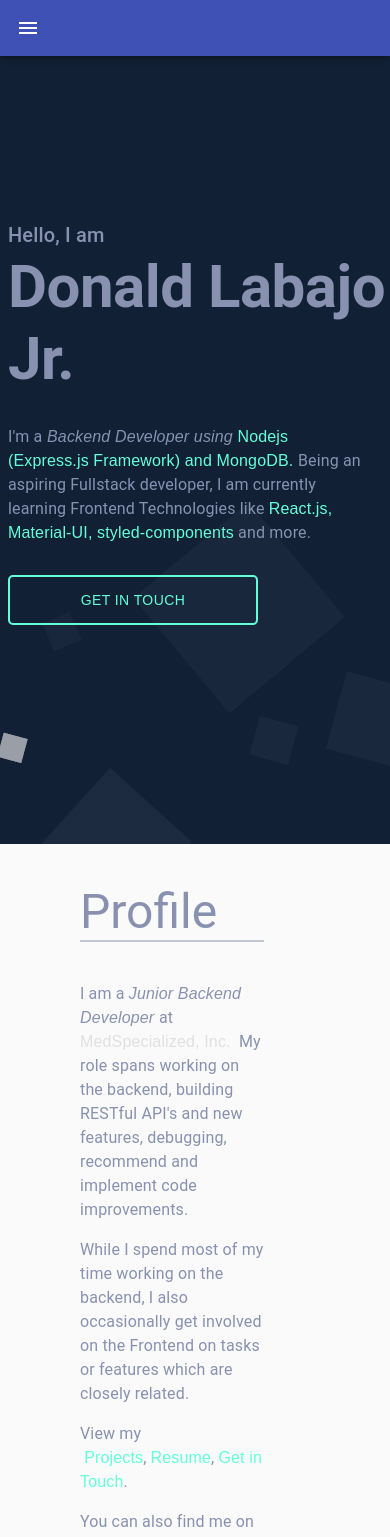
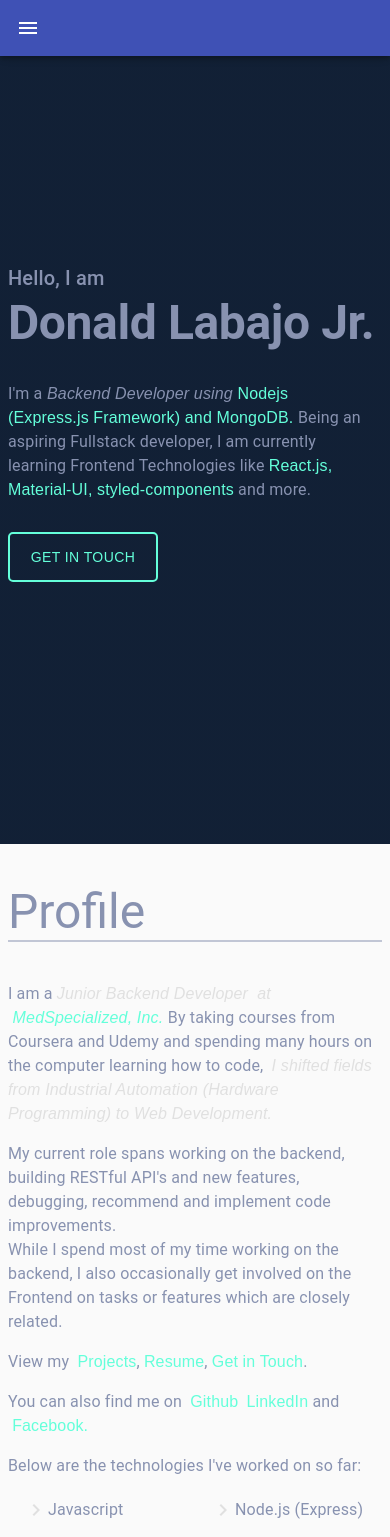
Before and after one commit to ecedonaldlabajojr/donald-jr-react-site, a React (Create React App) app: page / in a window 390 px wide. Shown: the top 1537 px of the page. Built offline with nearby package versions, Linux system fonts and the light colour scheme.

Commit message:
added media queries on welcome and profile section, styling and debug

```diff
--- a/src/components/Content.js
+++ b/src/components/Content.js
@@ -61,6 +61,10 @@ const useStyles = makeStyles((theme) => ({
     toolbar: theme.mixins.toolbar,
     drawerPaper: {
         width: drawerWidth,
+        [theme.breakpoints.down('xs')]: {
+            width: "100%",
+            flexShrink: 0,
+        },
         background: '#0a192f',
     },
     content: {
@@ -123,6 +127,9 @@ function ResponsiveDrawer(props) {
                     </ListItem>
                 ))}
             </List>
+            <Box display="flex" justifyContent="center">
+                <Button className={classes.btn} mx="2px" component="a" href="/Donald Labajo Jr. CV - BackEnd Developer.pdf" target="_blank"><IconButton><LaunchIcon className={classes.btnIcon} /></IconButton>RESUME</Button>
+            </Box>
         </div>
     );
 
@@ -163,15 +170,11 @@ function ResponsiveDrawer(props) {
                         }}
                     >
                         {drawer}
-                        <Button className={classes.btn}>Get in Touch</Button>
                     </Drawer>
                 </Hidden>
                 <Hidden smDown implementation="css">
                     <Drawer classes={{ paper: classes.drawerPaper }} variant="permanent" open>
                         {drawer}
-                        <Box display="flex" justifyContent="center">
-                            <Button className={classes.btn} mx="2px" component="a" href="/Donald Labajo Jr. CV - BackEnd Developer.pdf" target="_blank"><IconButton><LaunchIcon className={classes.btnIcon} /></IconButton>RESUME</Button>
-                        </Box>
                     </Drawer>
                 </Hidden>
             </nav>
--- a/src/components/layout/AnimatedBg.js
+++ b/src/components/layout/AnimatedBg.js
@@ -5,7 +5,7 @@ const AnimatedBg = () => {
     return (
         <div className="animation-area">
             <ul className="box-area">
-                {boxesArr.map((box, index) => (<li key={index}></li>))}
+                {/* {boxesArr.map((box, index) => (<li key={index}></li>))} */}
             </ul>
         </div>
     )
--- a/src/components/sections/Profile.js
+++ b/src/components/sections/Profile.js
@@ -17,6 +17,13 @@ import KeyboardArrowRightIcon from '@material-ui/icons/KeyboardArrowRight';
 
 const highlight = '#64ffda';
 const technologiesArr = ["Javascript", "Node.js (Express)", "MongoDB", "React.js", "Redux", "styled-components", "HTML5", "CSS3", "Bootstrap4"]
+
+/* Socia Media URLS */
+const fbURL = "https://www.facebook.com/douwhnald.labajo/";
+const linkedInURL = "https://www.linkedin.com/in/donald-jr-labajo/";
+const githubURL = "https://github.com/ecedonaldlabajojr";
+const myEmail = "ecedonaldlabajojr@gmail.com";
+/* -------------------- */
 const useStyles = makeStyles((theme) => ({
     root: {
         backgroundColor: 'rgba(136, 146, 176, 0.5)',
@@ -32,21 +39,35 @@ const useStyles = makeStyles((theme) => ({
     icon: {
         color: theme.palette.grey[300],
         minWidth: "0",
+    },
+    tech: {
+        "&:hover": {
+            color: highlight,
+        },
+        cursor: "pointer",
+
     }
 }))
 const Profile = () => {
     const classes = useStyles();
 
     return (
-        <Box width="100%" py={5} px={10}>
-            <Box maxWidth="80%">
+        <Box width="100%" py={5} px={{ xs: 1, sm: 2, md: 3, lg: 10 }}>
+            <Box maxWidth={{ xs: "100%", sm: "95%", md: "85%" }}>
                 <Typography variant="h3" >Profile</Typography>
                 <Divider className={classes.root} />
                 <Typography paragraph >
                     I am a&nbsp;
-                    <Box component="span" fontStyle="italic">Junior Backend Developer&nbsp;</Box>
-                    at <Link href="https://www.medspecialized.com/" target="_blank" className={classes.light}>MedSpecialized, Inc.</Link>&nbsp;
-                    My role spans working on the backend, building RESTful API's and new features, debugging, recommend and implement code improvements.
+                    <Box component="span" fontStyle="italic" className={classes.light}>Junior Backend Developer&nbsp;
+                        at &nbsp;<Link href="https://www.medspecialized.com/" target="_blank" className={classes.highlight}>MedSpecialized, Inc.</Link>&nbsp;
+                    </Box>
+                    By taking courses from Coursera and Udemy and spending many hours on the computer learning how to code, &nbsp;
+                    <Box component="span" fontStyle="italic" className={classes.light}>
+                        I shifted fields from Industrial Automation (Hardware Programming) to Web Development.
+                    </Box>
+                </Typography>
+                <Typography>
+                    My current role spans working on the backend, building RESTful API's and new features, debugging, recommend and implement code improvements.
                 </Typography>
                 <Typography paragraph >
                     While I spend most of my time working on the backend, I also occasionally get involved on the Frontend on tasks or features which are closely related.
@@ -57,26 +78,25 @@ const Profile = () => {
                     ,&nbsp;
                     <Link href="/Donald Labajo Jr. CV - BackEnd Developer.pdf" color="inherit" className={classes.highlight} target="_blank">Resume</Link>
                     ,&nbsp;
-                    <Link href="#" color="inherit" className={classes.highlight}>Get in Touch</Link>
+                    <Link href={`mailto:${myEmail}`} color="inherit" className={classes.highlight}>Get in Touch</Link>
                     .&nbsp;
                 </Typography>
                 <Typography paragraph >
                     You can also find me on &nbsp;
-                    <Link href="" color="inherit" className={classes.highlight}>Github</Link> &nbsp;
-                    <Link href="" color="inherit" className={classes.highlight}>LinkedIn</Link> and &nbsp;
-                    <Link href="" color="inherit" className={classes.highlight}>Facebook.</Link>
+                    <Link target="_blank" href={githubURL} color="inherit" className={classes.highlight}>Github</Link> &nbsp;
+                    <Link target="_blank" href={linkedInURL} color="inherit" className={classes.highlight}>LinkedIn</Link> and &nbsp;
+                    <Link target="_blank" href={fbURL} color="inherit" className={classes.highlight}>Facebook.</Link>
                 </Typography>
-                <Toolbar />
                 <Typography>
                     Below are the technologies I've worked on so far:
                 </Typography>
                 <List>
                     <Grid container>
                         {technologiesArr.map(tech => (
-                            <Grid item xs={12} sm={12} md={4}>
+                            <Grid item xs={6} sm={4} lg={3} key={tech}>
                                 <ListItem>
                                     <ListItemIcon className={classes.icon} ><KeyboardArrowRightIcon /></ListItemIcon>
-                                    <ListItemText primary={tech} />
+                                    <ListItemText primary={tech} className={classes.tech} />
                                 </ListItem>
                             </Grid>))}
                     </Grid>
--- a/src/components/sections/Welcome.js
+++ b/src/components/sections/Welcome.js
@@ -3,13 +3,17 @@ import React from 'react'
 import { makeStyles } from '@material-ui/core/styles';
 import Toolbar from '@material-ui/core/Toolbar';
 
+const myEmail = "ecedonaldlabajojr@gmail.com";
 const highlight = '#64ffda';
 const useStyles = makeStyles((theme) => ({
     container: {
         height: '100vh'
     },
-    bold: {
-        fontWeight: 600
+    name: {
+        fontWeight: 600,
+        [theme.breakpoints.down('sm')]: {
+            fontSize: "3rem",
+        }
     },
     highlights: {
         color: highlight,
@@ -22,20 +26,22 @@ const useStyles = makeStyles((theme) => ({
         width: '250px',
         height: '50px',
         border: `2px solid ${highlight}`,
-        borderRadius: '5px'
+        borderRadius: '5px',
+        [theme.breakpoints.down('sm')]: {
+            width: '150px',
+        }
     }
 }));
 
 const Welcome = (props) => {
     const classes = useStyles();
-    console.log(props.id);
     return (
         <Box container="true" display="flex" justifyContent="center" flexDirection="column"
             ml={{ xs: 1, sm: 5, md: 10 }}
             className={classes.container}
             id={props.id}>
             <Typography variant="h6">Hello, I am</Typography>
-            <Typography variant="h2" className={classes.bold}>Donald Labajo Jr.</Typography>
+            <Typography variant="h2" className={classes.name}>Donald Labajo Jr.</Typography>
             <Toolbar className={classes.toolBar} />
             <Box maxWidth={{ xs: "95%", sm: "80%", md: "70%" }}>
                 <Typography variant="body1">I'm a
@@ -45,7 +51,7 @@ const Welcome = (props) => {
             </Box>
             <Toolbar className={classes.toolBar} />
             <Box component="span">
-                <Button color="primary" className={classes.btn}>Get in Touch</Button>
+                <Button color="primary" className={classes.btn} href={`mailto:${myEmail}`} > Get in Touch</Button>
             </Box>
         </Box>
     )
```
